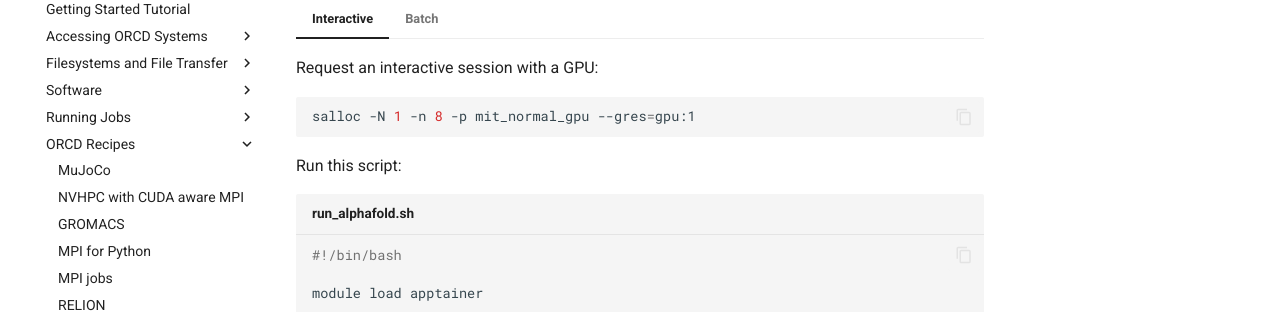
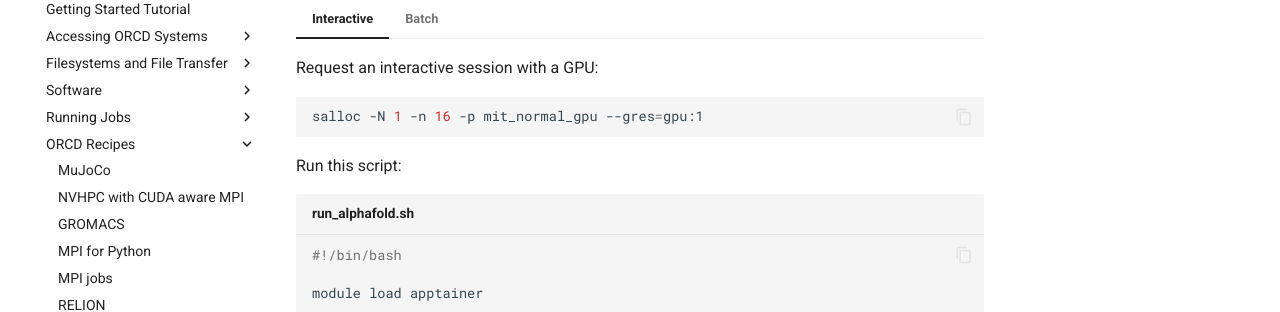
Before and after one commit to mit-orcd/orcd-docs-edit, an MkDocs documentation site: the page built from docs/recipes/af3.md, in a window 1280 px wide and 900 px high, scrolled down 1963 px. Shown: the part 153-465 px from the top of the window. Built offline with MkDocs 1.6.1 and Material for MkDocs 9.7.7, drawn with Linux system fonts in a browser that asks for light colours.

Commit message:
changed hardware reqeust

````diff
--- a/docs/recipes/af3.md
+++ b/docs/recipes/af3.md
@@ -114,7 +114,7 @@
     Request an interactive session with a GPU:
 
     ```bash
-    salloc -N 1 -n 8 -p mit_normal_gpu --gres=gpu:1
+    salloc -N 1 -n 16 -p mit_normal_gpu --gres=gpu:1
     ```
 
     Run this script:
@@ -153,7 +153,7 @@
     #!/bin/bash
 
     #SBATCH -N 1
-    #SBATCH -n 8
+    #SBATCH -n 16
     #SBATCH -p mit_normal_gpu
     #SBATCH --gres=gpu:1
 
````
